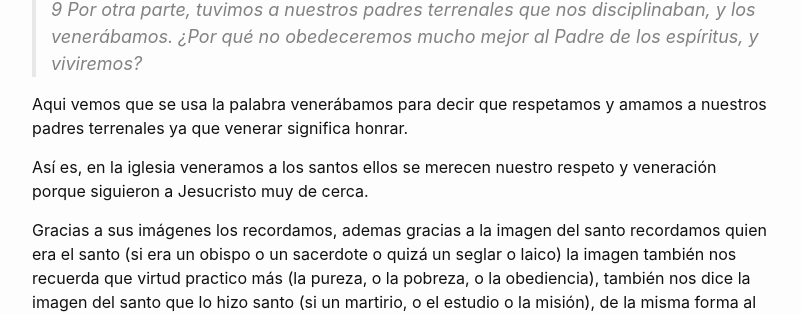
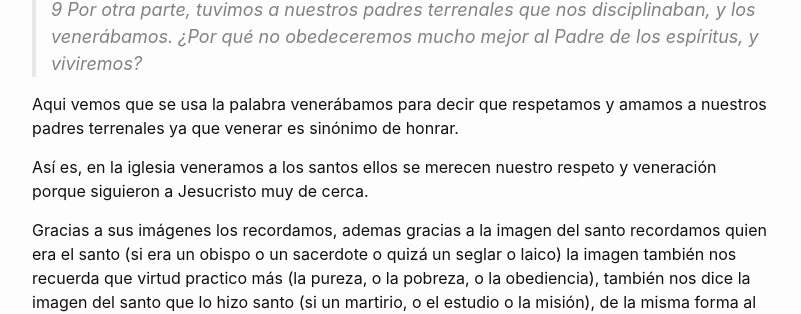
Before and after one commit to dylanmeca/dylanmeca.github.io, a Jekyll site: the page built from _posts/2021-08-01-Es-cierto-que-los-catolicos-adoran-imagenes.md, in a window 1280 px wide and 900 px high, scrolled down 5331 px. Shown: the part 166-480 px from the top of the window, without its empty margins (238-1039 px from the left). Built offline with Jekyll 4.4.1, drawn with Linux system fonts in a browser that asks for light colours; a script that is not in the unit is left out; comment, search, counter and statistics services are not loaded.

Commit message:
Update 2021-08-01-Es-cierto-que-los-catolicos-adoran-imagenes.md

```diff
--- a/_posts/2021-08-01-Es-cierto-que-los-catolicos-adoran-imagenes.md
+++ b/_posts/2021-08-01-Es-cierto-que-los-catolicos-adoran-imagenes.md
@@ -204,7 +204,7 @@ Hebreos 12:9
 
 > 9 Por otra parte, tuvimos a nuestros padres terrenales que nos disciplinaban, y los venerábamos. ¿Por qué no obedeceremos mucho mejor al Padre de los espíritus, y viviremos?
 
-Aqui vemos que se usa la palabra venerábamos para decir que respetamos y amamos a nuestros padres terrenales ya que venerar significa honrar.
+Aqui vemos que se usa la palabra venerábamos para decir que respetamos y amamos a nuestros padres terrenales ya que venerar es sinónimo de honrar.
 
 Así es, en la iglesia veneramos a los santos ellos se merecen nuestro respeto y veneración porque siguieron a Jesucristo muy de cerca.
 
```
